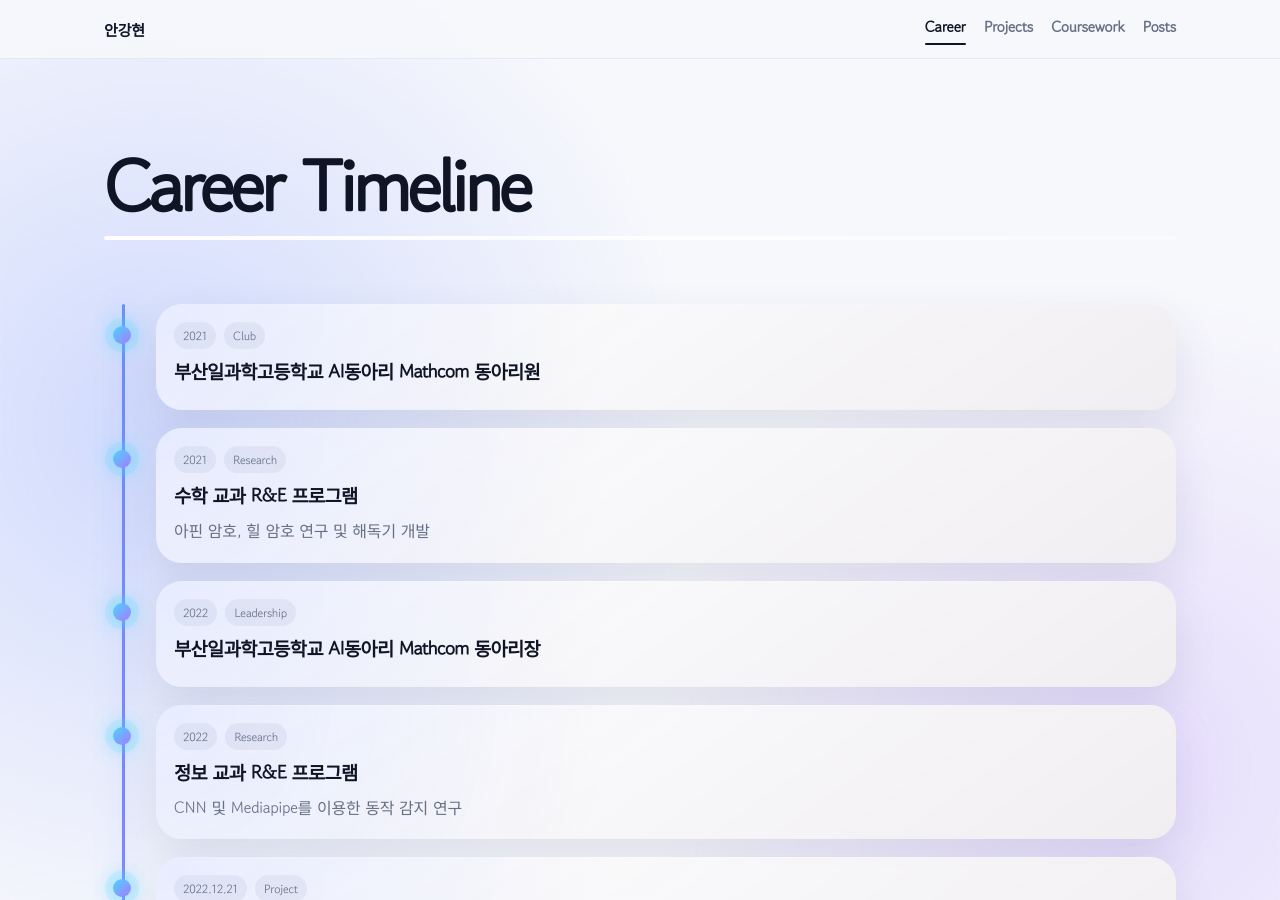
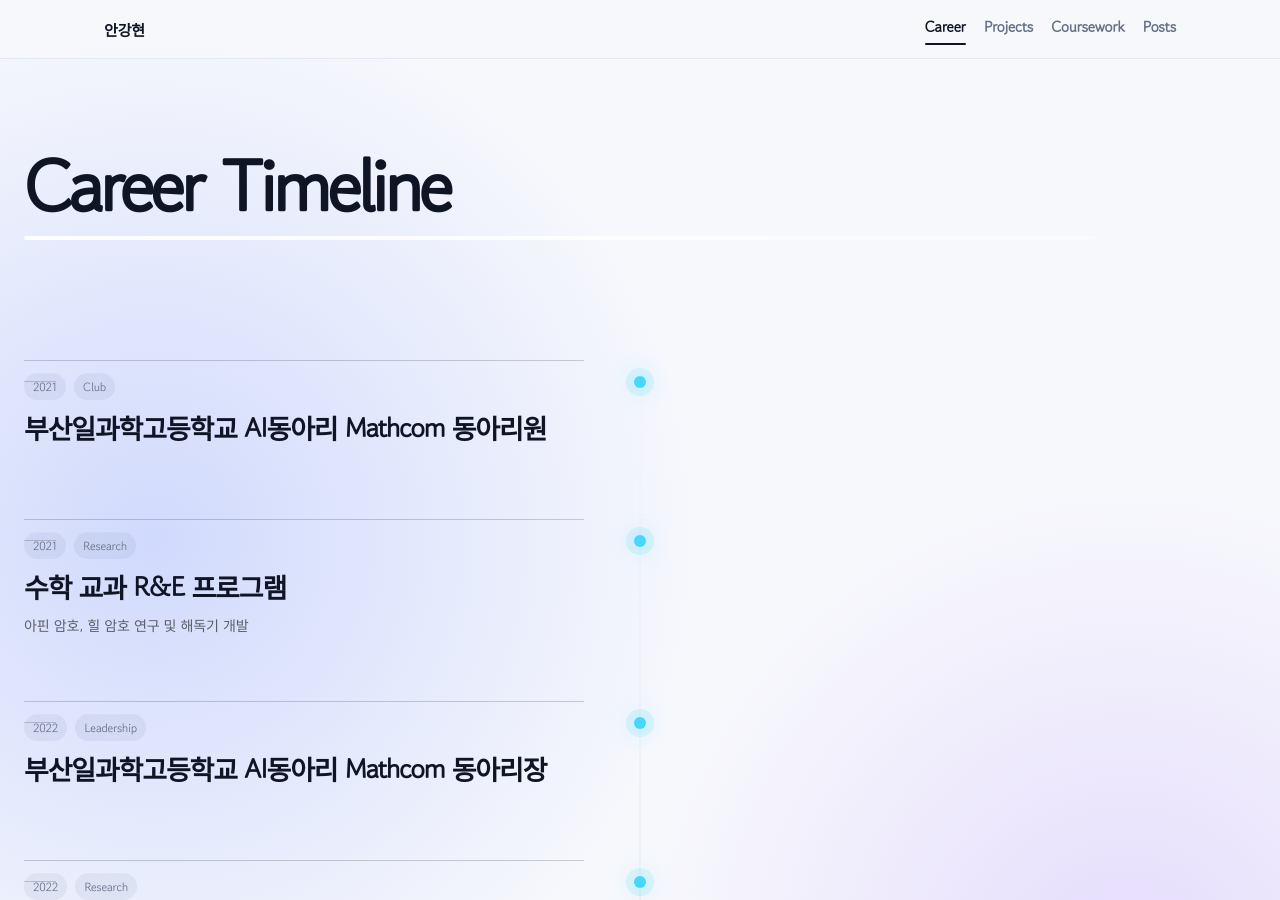
Before and after one commit to gimon0330/gimon0330.github.io, a Jekyll site: the page built from career.html, in a window 1280 px wide and 900 px high. Built offline with Jekyll 4.4.1, drawn with Linux system fonts in a browser that asks for light colours; some web fonts are replaced.

Commit message:
Load redesigned career timeline styles

```diff
--- a/career.html
+++ b/career.html
@@ -13,14 +13,15 @@
   <link rel="stylesheet" href="{{ '/assets/nav-fix.css?v=20260519-title1' | relative_url }}" />
   <link rel="stylesheet" href="{{ '/assets/link-icons.css?v=20260519-title1' | relative_url }}" />
   <link rel="stylesheet" href="{{ '/assets/page-title.css?v=20260519-title1' | relative_url }}" />
-  <script defer src="{{ '/assets/main.js?v=20260519-title1' | relative_url }}"></script>
+  <link rel="stylesheet" href="{{ '/assets/career-timeline.css?v=20260531-line-grid1' | relative_url }}" />
+  <script defer src="{{ '/assets/main.js?v=20260531-career-year1' | relative_url }}"></script>
 </head>
 <body>
   <div class="page-transition" aria-hidden="true"></div>
   <header class="nav-wrap"><div class="container nav"><a class="brand" data-transition-link href="{{ '/' | relative_url }}">안강현</a><nav class="links" aria-label="주요 메뉴"><a href="{{ '/career.html' | relative_url }}" aria-current="page">Career</a><a data-transition-link href="{{ '/projects.html' | relative_url }}">Projects</a><a data-transition-link href="{{ '/coursework.html' | relative_url }}">Coursework</a><a href="{{ '/posts/' | relative_url }}">Posts</a></nav></div></header>
   <main class="container page-main">
     <section class="page-hero reveal"><h1>Career Timeline</h1></section>
-    <section id="career-timeline" class="timeline" aria-label="경력 타임라인"></section>
+    <section id="career-timeline" class="timeline career-timeline" aria-label="경력 타임라인"></section>
   </main>
   <footer class="footer"><div class="container foot-flex"><span>© <span id="year"></span> 안강현</span><nav class="foot-links"><a data-transition-link href="{{ '/' | relative_url }}">Main</a><span>·</span><a data-transition-link href="{{ '/projects.html' | relative_url }}">Projects</a></nav></div></footer>
 </body>
```
